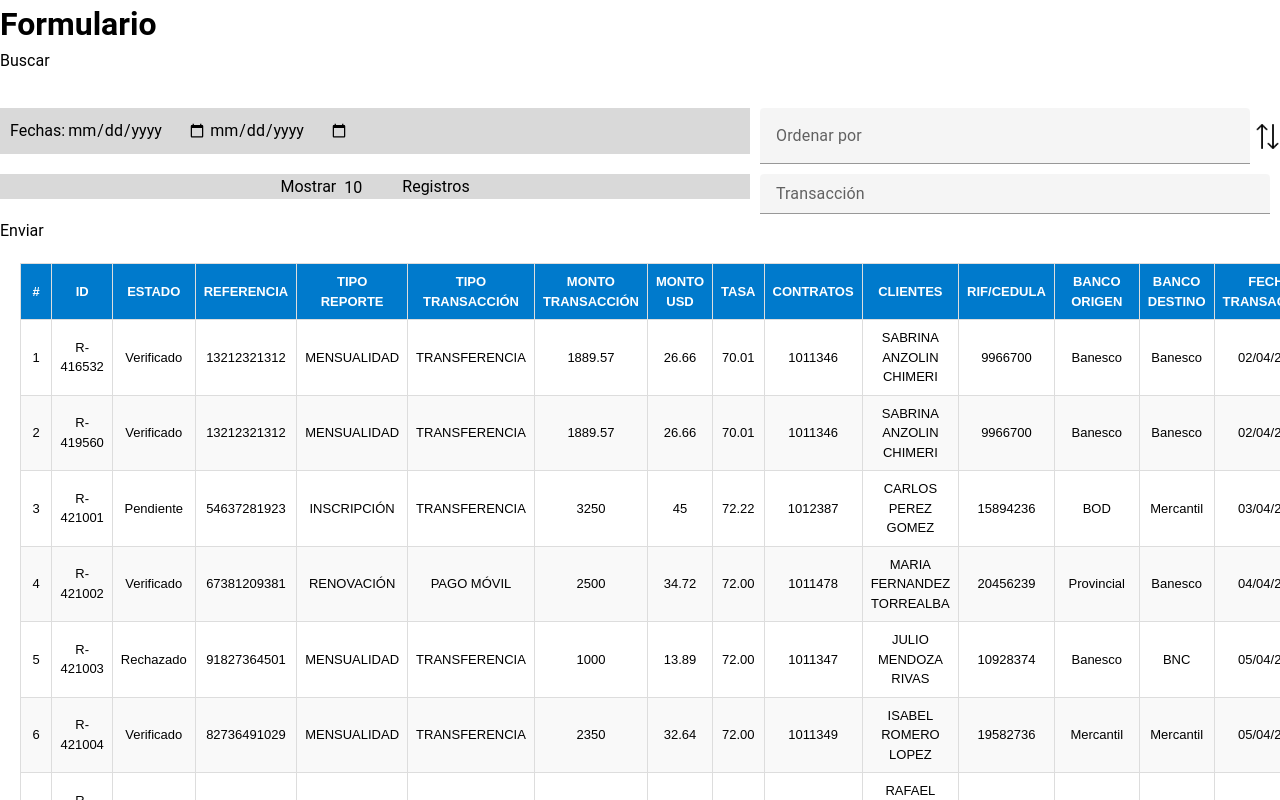
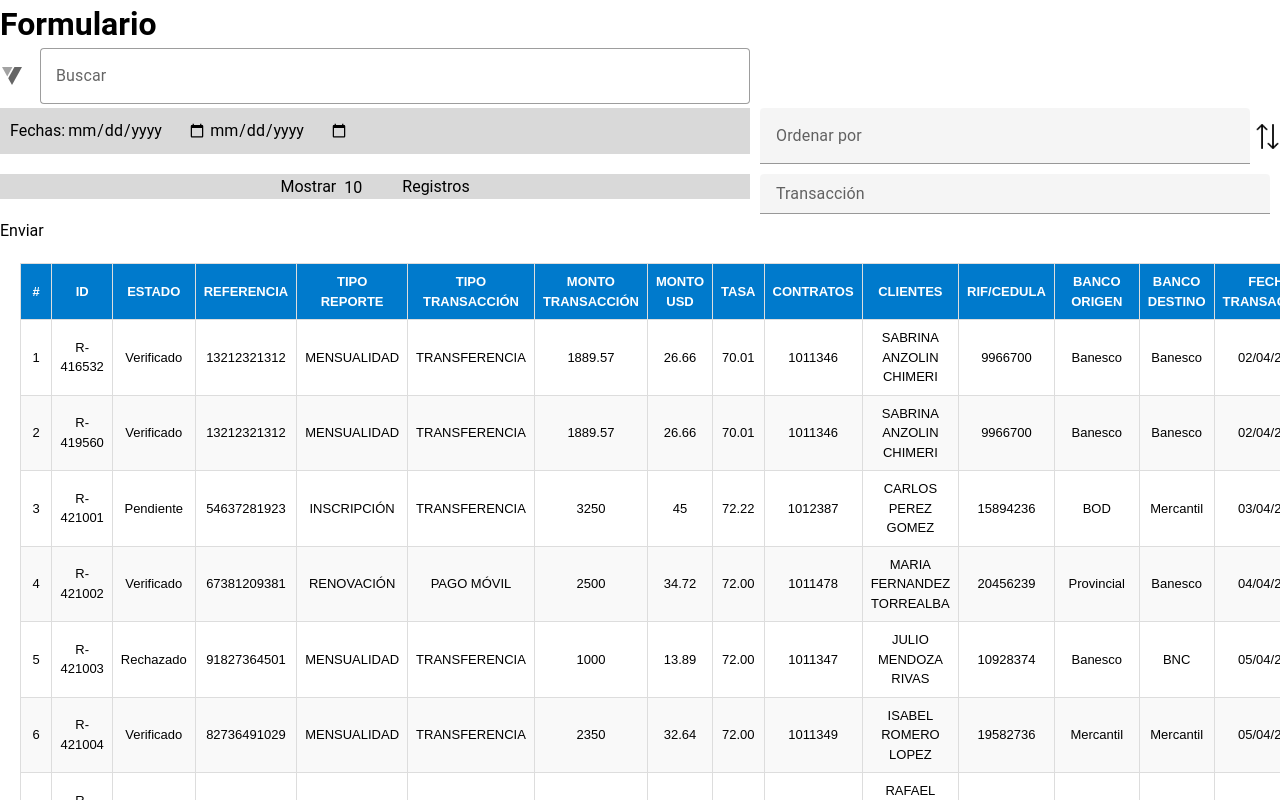
Before and after one commit to Buff4AurelionSol/CloudHUB, a Vue app in the folder cloud-hub/: page / in a window 1280 px wide. Shown: the top 800 px of the page. Built offline with nearby package versions, Linux system fonts and the light colour scheme; the HTML template or start-up script is replaced by a standard one.

Commit message:
style: add styles to orderbyinput with vuetify

```diff
--- a/cloud-hub/src/components/OrderByInput/OrderByInput.vue
+++ b/cloud-hub/src/components/OrderByInput/OrderByInput.vue
@@ -4,6 +4,8 @@
 
 <template>
         <v-combobox
+            width="50%"
+
             name="orderBy"
             label="Ordenar por"
             :items="OPTIONS_ORDER_BY"
--- a/cloud-hub/src/components/SearchInput/SearchInput.vue
+++ b/cloud-hub/src/components/SearchInput/SearchInput.vue
@@ -2,26 +2,16 @@
 </script>
 
 <template>
-
-    <label class="search-input">
-        Buscar
-        <input type="text" name="search">
-    </label>
-
+    <v-text-field
+        width="100%"
+        clearable
+        name="search"
+        label="Buscar"
+        prepend-icon="$vuetify"
+        variant="outlined"
+    />
 </template>
 
 <style scoped>
-    .search-input{
-        width: 30%;
-        height: 25px;
-        display: flex;
-        align-items: center;
-        gap: 3px;
-    }
-
-    .search-input input{
-        width: 100%;
-        height: 100%;
-    }
 
 </style>
```
